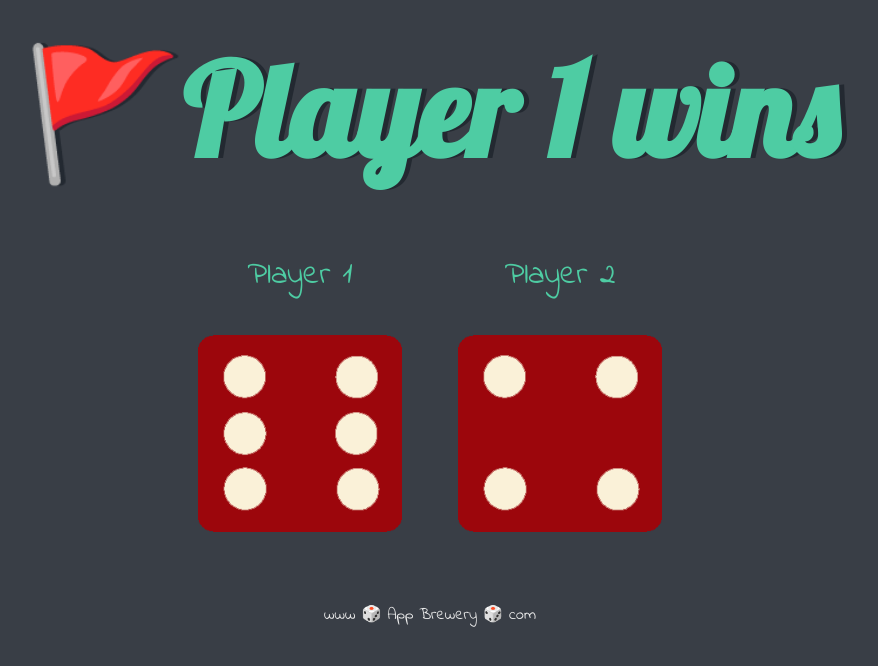
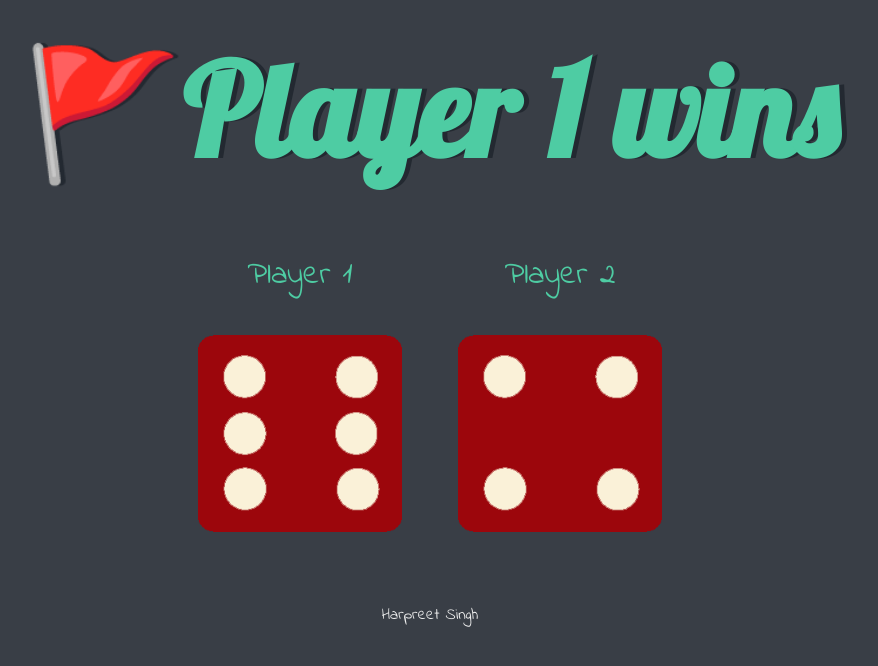
Before and after one commit to Singhharpreet03/dicegame, a plain HTML site: page index.html in a window 1280 px wide. Shown: the whole page, without its empty margins (210-1088 px from the left). Drawn offline with Linux system fonts and the light colour scheme.

Commit message:
Update index.html

```diff
--- a/index.html
+++ b/index.html
@@ -30,6 +30,6 @@
   </body>
 
   <footer>
-    www 🎲 App Brewery 🎲 com
+    Harpreet Singh
   </footer>
 </html>
```
